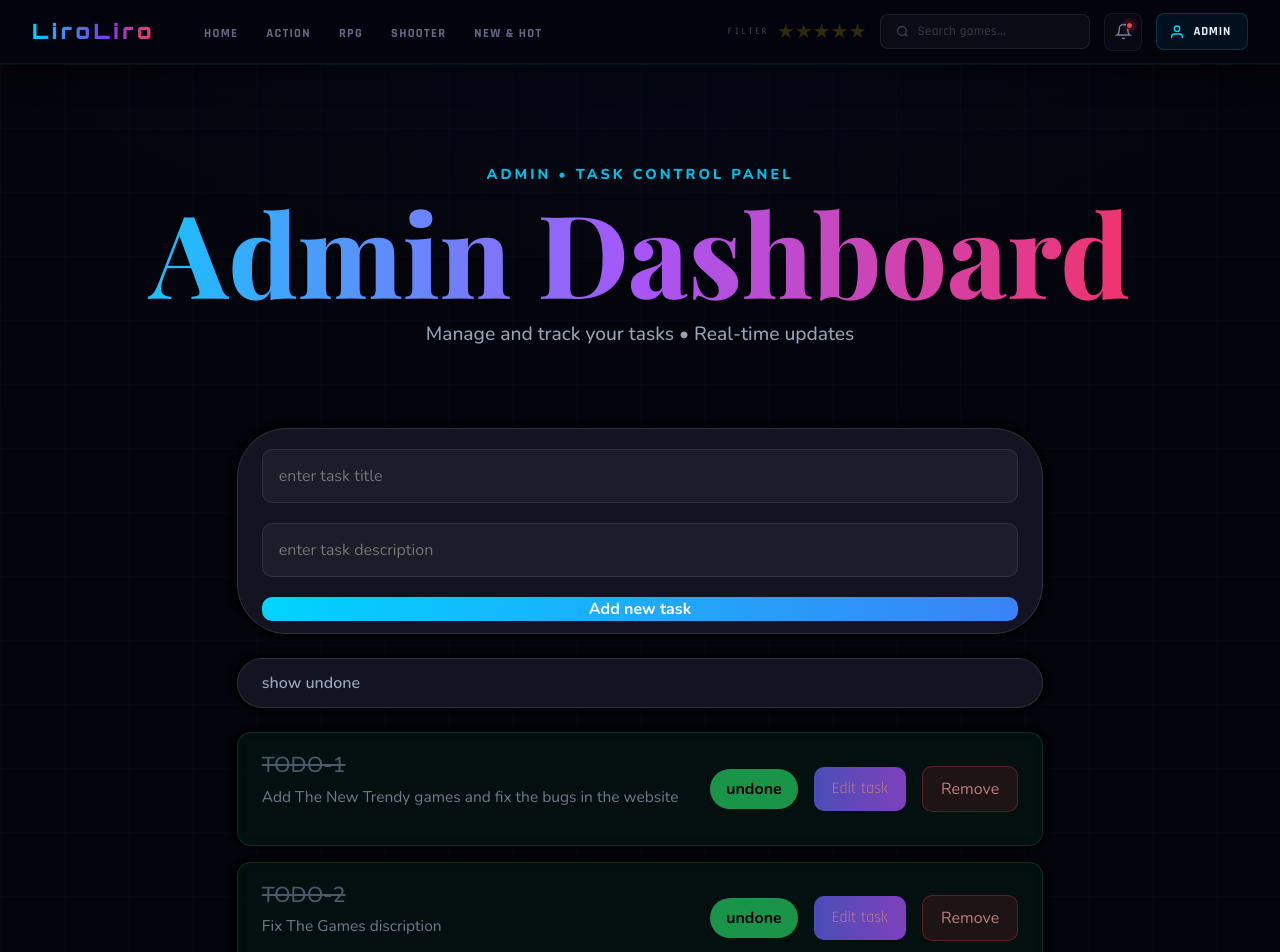
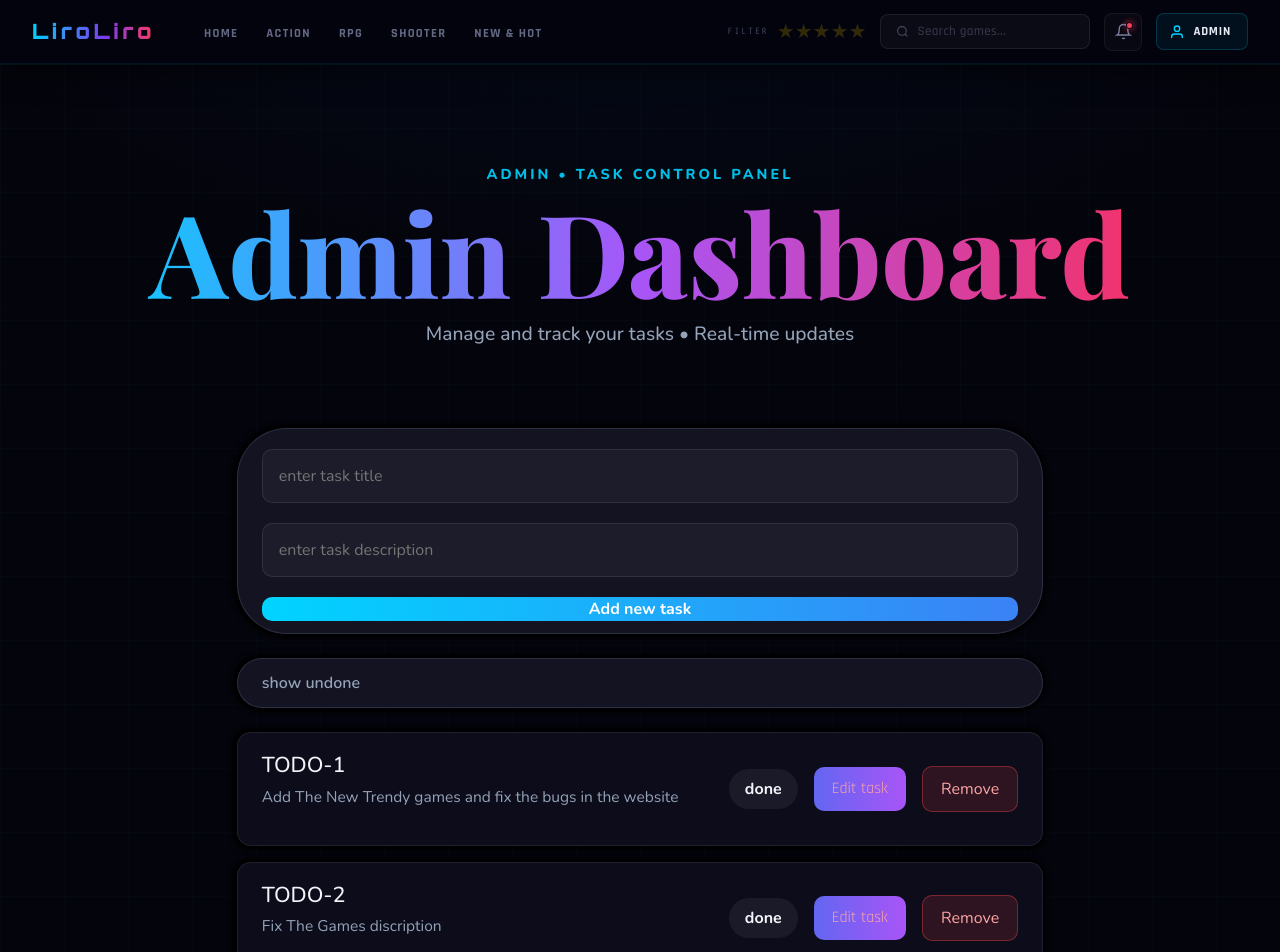
Before and after one commit to Ahmed-Belgacem/front-back-checkpoint-mern, a React (Create React App) app in the folder client/: page /admin in a window 1280 px wide. Shown: the top 952 px of the page. Built offline with nearby package versions, Linux system fonts and the light colour scheme.

Commit message:
12th commit

```diff
--- a/client/src/component/Todoitem.js
+++ b/client/src/component/Todoitem.js
@@ -6,13 +6,13 @@ import "./admin.css";
 const Todoitem = ({ todo }) => {
     const dispatch = useDispatch();
   return (
-    <div className={`todo-item ${todo.isDone ? "undone" : "done"}`}>
+    <div className={`todo-item ${todo.isDone ? "done" : "undone"}`}>
       <div className='text'>
         <h2>{todo.title}</h2>
         <p>{todo.description}</p>
       </div>
       <span onClick={() => dispatch(doneTask({ id: todo.id }))}>
-         {todo.isDone ? "done" : "undone"}
+         {todo.isDone ? "undone" : "done"}
       </span>
       <Edittask todo={todo} />
       <button onClick={() => dispatch(removeTask({ id: todo.id }))}>Remove</button>
```
